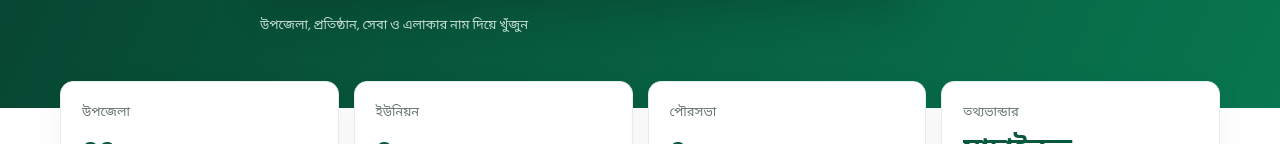
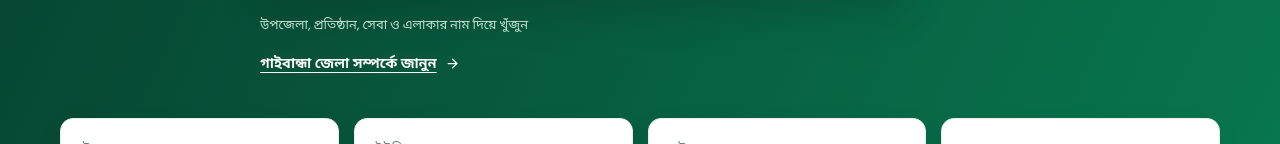
Before and after one commit to gaibandha5700/gaibandha, a Next.js app: page / in a window 1280 px wide. Shown: the part 569-713 px from the top of the page. Built offline with nearby package versions, Linux system fonts and the light colour scheme; no server answers; the database is empty; a web font is replaced by a local one.

Commit message:
Link district overview from homepage hero

```diff
--- a/src/app/page.tsx
+++ b/src/app/page.tsx
@@ -42,6 +42,7 @@ export default async function Home() {
             <button type="submit">খুঁজুন</button>
           </form>
           <p className="hero-note">উপজেলা, প্রতিষ্ঠান, সেবা ও এলাকার নাম দিয়ে খুঁজুন</p>
+          <Link href="/district" className="mt-4 inline-flex items-center gap-2 text-sm font-semibold text-white underline underline-offset-4">গাইবান্ধা জেলা সম্পর্কে জানুন <ArrowRight size={15} /></Link>
         </div>
       </section>
 
```
